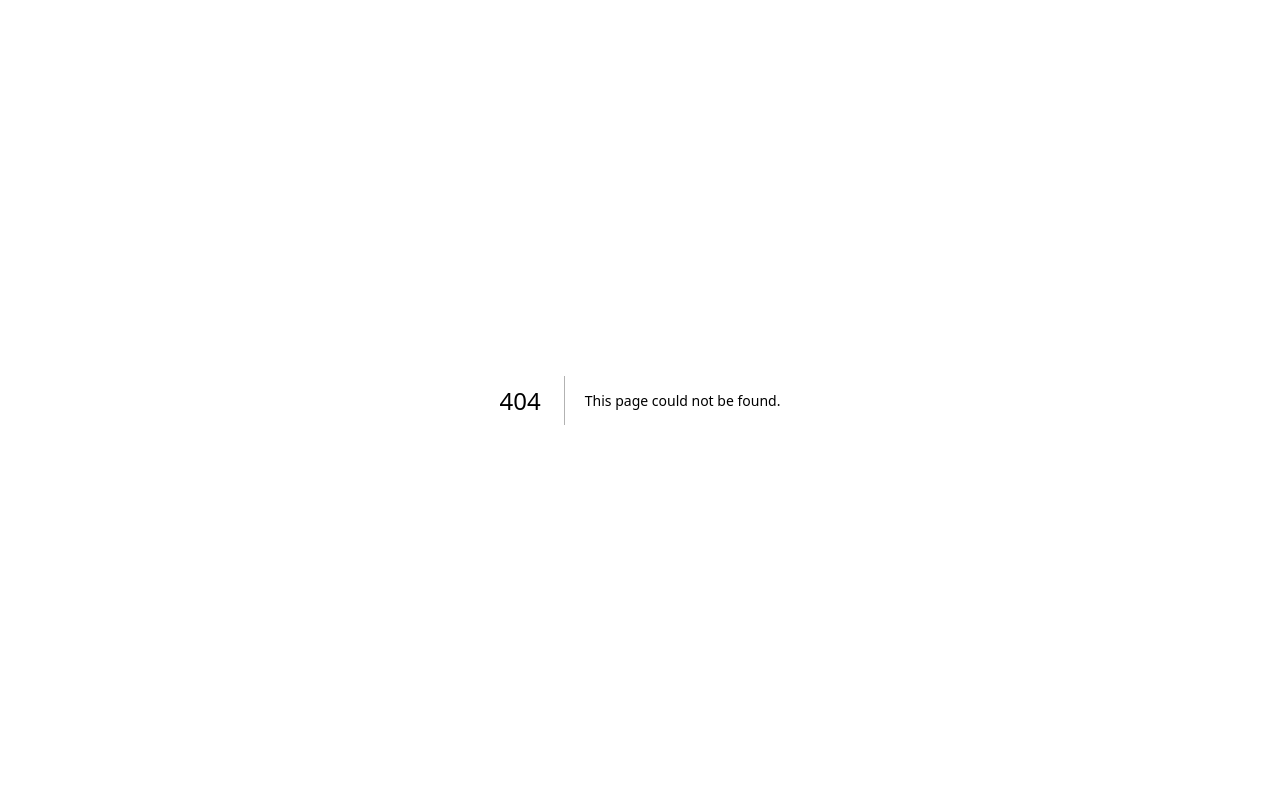
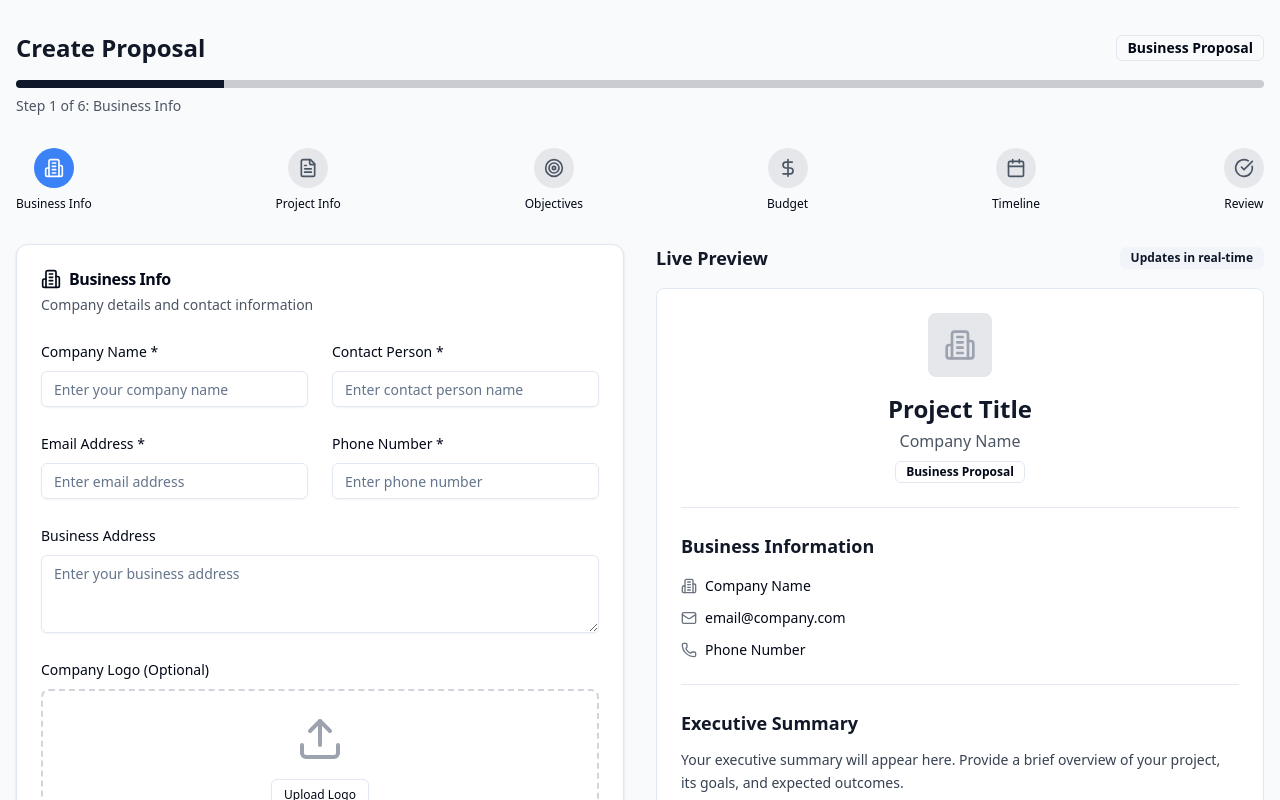
Before and after one commit to mercy-mwai/proposal_builder, a Next.js app: page /create in a window 1280 px wide. Before the commit this address had no page. Shown: the top 800 px of the page. Built offline with nearby package versions, Linux system fonts and the light colour scheme.

Commit message:
created a new page and modified app/page.tsx

```diff
--- /dev/null
+++ b/app/create/page.jsx
@@ -0,0 +1,20 @@
+"use client"
+import React from 'react'
+import {FormWizard} from "@/components/form-wizard";
+import { Suspense } from 'react';
+
+function CreateProposalContent(){
+    return(
+        <div className='min-h-screen bg-gray-50'>
+            <FormWizard />
+        </div>
+    )
+}
+
+export default function createProposalPage(){
+  return (
+    <Suspense fallback= {<div>Loading...</div>}>
+        <CreateProposalContent />
+    </Suspense>
+  )
+}
--- a/app/dashboard/page.tsx
+++ b/app/dashboard/page.tsx
@@ -27,6 +27,8 @@ import {
   DropdownMenuSeparator,
   DropdownMenuTrigger,
 } from "@/components/ui/dropdown-menu"
+
+import { useRouter } from "next/navigation"
 
 interface Proposal {
   id: string
@@ -108,6 +110,12 @@ export default function DashboardPage() {
     return template.replace("-", " ").replace(/\b\w/g, (l) => l.toUpperCase())
   }
 
+  const router= useRouter();
+
+  const handleCreateProposal=()=>{
+    router.push("/create")
+  }
+
   const getStatusColor = (status: string) => {
     switch (status) {
       case "draft":
@@ -163,7 +171,7 @@ export default function DashboardPage() {
             <h1 className="text-3xl font-bold text-gray-900">My Proposals</h1>
             <p className="text-gray-600 mt-1">Manage and track your proposal documents</p>
           </div>
-          <Button className="bg-blue-600 hover:bg-blue-700">
+          <Button className="bg-blue-600 hover:bg-blue-700" onClick={handleCreateProposal}>
             <Plus className="h-4 w-4 mr-2" />
             New Proposal
           </Button>
--- a/app/page.tsx
+++ b/app/page.tsx
@@ -9,7 +9,7 @@ import { useRouter } from "next/navigation"
 export default function HomePage() {
   const router= useRouter();
   const handleAuth=()=>{
-    router.push("/auth/register");
+    router.push("/auth/signup");
   }
   return (
     <div className="min-h-screen bg-gradient-to-br from-blue-400 to-indigo-400">
```
